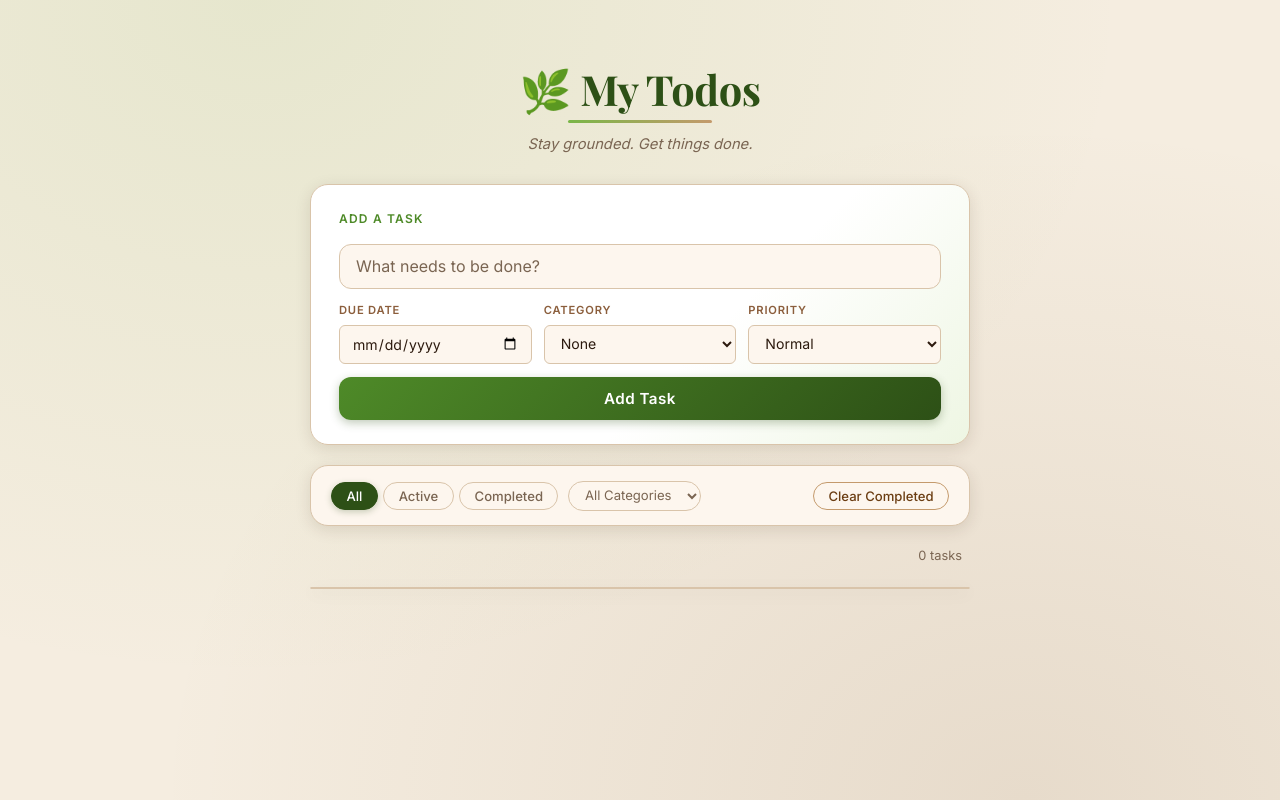
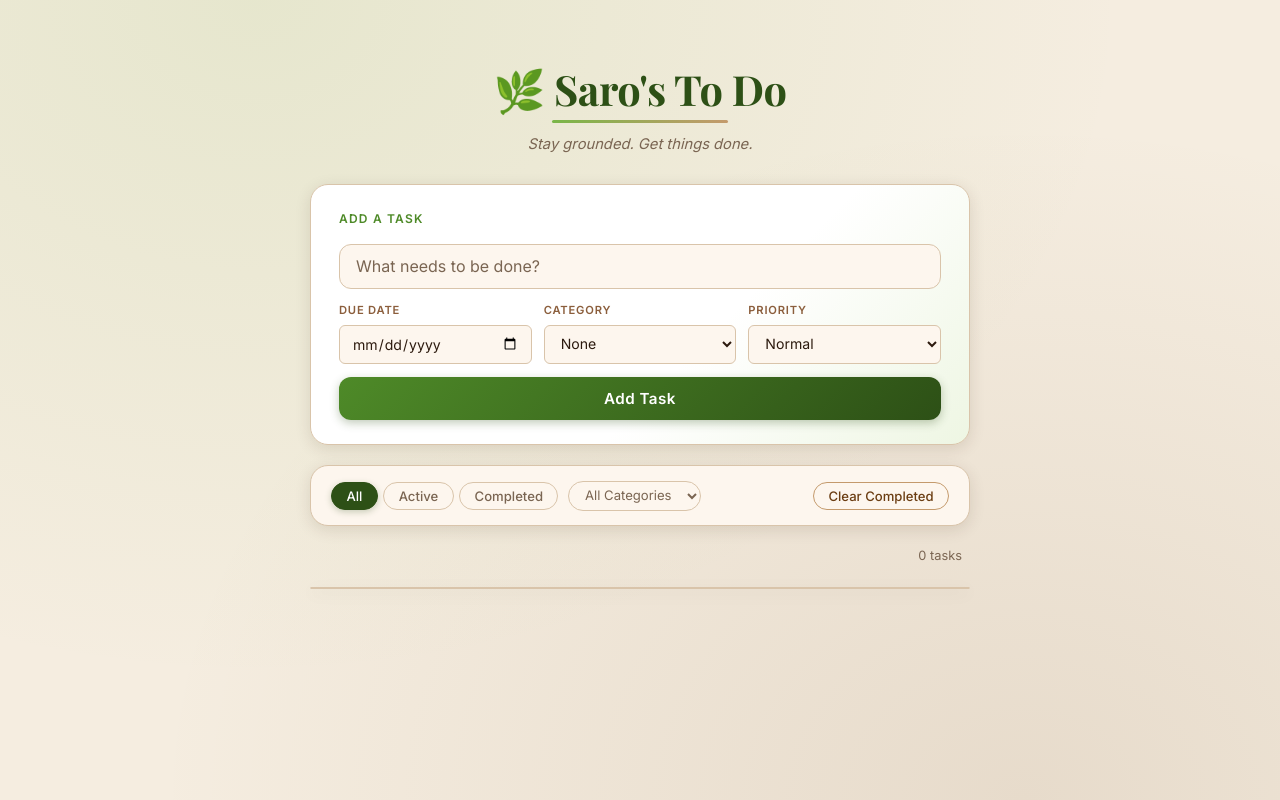
Before and after one commit to sarok/todo-app, a plain HTML site: page index.html in a window 1280 px wide. Drawn offline with nearby package versions, Linux system fonts and the light colour scheme; no server answers.

Commit message:
rename: app title to Saro's To Do

```diff
--- a/index.html
+++ b/index.html
@@ -3,7 +3,7 @@
 <head>
   <meta charset="UTF-8" />
   <meta name="viewport" content="width=device-width, initial-scale=1.0" />
-  <title>Todo App</title>
+  <title>Saro's To Do</title>
   <link rel="preconnect" href="https://fonts.googleapis.com" />
   <link rel="preconnect" href="https://fonts.gstatic.com" crossorigin />
   <link rel="stylesheet" href="styles.css" />
@@ -11,7 +11,7 @@
 <body>
   <div class="container">
     <header>
-      <h1>🌿 My Todos</h1>
+      <h1>🌿 Saro's To Do</h1>
       <p class="subtitle">Stay grounded. Get things done.</p>
     </header>
 
```
